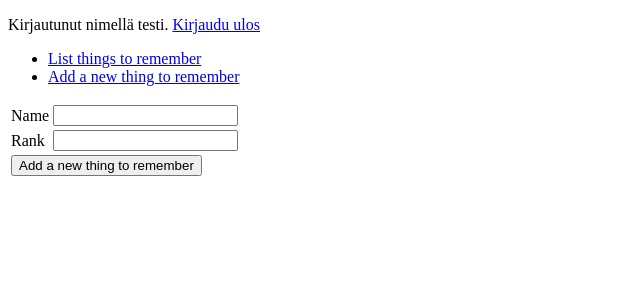
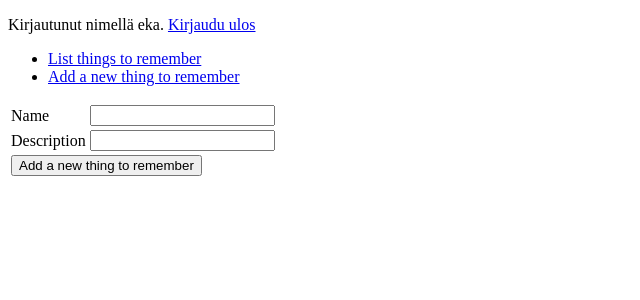
Before and after one commit to jusba/Muistilista, a Flask app: page /things/new/ in a window 1280 px wide. Shown: the top 300 px of the page, without its empty margins (0-640 px from the left). Run offline with Flask 2, Linux system fonts and the light colour scheme; a user stored in the database is signed in.

Commit message:
rank now description and adding new rank class

```diff
--- a/application/__init__.py
+++ b/application/__init__.py
@@ -26,6 +26,9 @@
 from application.auth import models
 # Importing views from auth
 from application.auth import views
+# Importing things for rank
+from application.ranks import models
+from application.ranks import views
 
 #Importing things needed for sign in
 from application.auth.models import User
--- a/application/auth/models.py
+++ b/application/auth/models.py
@@ -11,6 +11,7 @@
     password = db.Column(db.String(144), nullable=False)
 
     things = db.relationship("Thing", backref='account', lazy=True)
+    ranks = db.relationship("Rank", backref='account', lazy=True)
     def __init__(self, name, username, password):
         self.name = name
         self.username = username
--- a/application/templates/things/new.html
+++ b/application/templates/things/new.html
@@ -20,15 +20,15 @@
       </tr>
       <tr>
         <td>
-          {{ form.rank.label }}
+          {{ form.description.label }}
         </td>
         <td>
-          {{ form.rank }}
+          {{ form.description }}
         </td>
 
         <td>
             <ul>
-              {% for error in form.rank.errors %}
+              {% for error in form.description.errors %}
               <li>{{ error }}</li>
               {% endfor %}
             </ul>
--- a/application/templates/things/thing.html
+++ b/application/templates/things/thing.html
@@ -6,7 +6,7 @@
         {% for thing in things %}
     <tr>
       <th>Thing to remember</th>
-      <th>Rank</th>
+      <th>Description</th>
       <th>Thing id</th>
       <th>Thing account id</th>
       <th>Thing date created</th>
@@ -18,7 +18,7 @@
 
     <tr>
       <td>{{ thing.name }}</td>
-      <td>{{ thing.rank }}</td>
+      <td>{{ thing.description }}</td>
       <td>{{ thing.id }}</td>
       <td>{{ thing.account_id }}</td>
       <td>{{ thing.date_created }}</td>
--- a/application/themes/forms.py
+++ /dev/null
@@ -1 +0,0 @@
-print("hello")
--- a/application/themes/models.py
+++ /dev/null
@@ -1 +0,0 @@
-print("hello")
--- a/application/themes/views.py
+++ /dev/null
@@ -1 +0,0 @@
-print("hello")
--- a/application/things/forms.py
+++ b/application/things/forms.py
@@ -3,12 +3,12 @@
 
 class ThingForm(FlaskForm):
     name = StringField("Name" ,[validators.Length(min=2)])
-    rank = StringField("Rank",[validators.Length(max=20)])
+    description = StringField("Description",[validators.Length(max=400)])
     class Meta:
         csrf = False
 
-class RankForm(FlaskForm):
+class DescriptionForm(FlaskForm):
 
-    rank = StringField("Rank",[validators.Length(max=20)])
+    description = StringField("Description",[validators.Length(max=400)])
     class Meta:
         csrf = False
--- a/application/things/views.py
+++ b/application/things/views.py
@@ -3,7 +3,7 @@
 from flask import redirect, render_template, request, url_for
 from application.things.models import Thing
 from application.things.forms import ThingForm
-from application.things.forms import RankForm
+from application.things.forms import DescriptionForm
 from flask_login import login_required, current_user
 
 
@@ -11,7 +11,7 @@
 @app.route("/things", methods=["GET"])
 @login_required
 def things_index():
-    return render_template("things/list.html", things = Thing.query.filter(Thing.account_id == current_user.id).all(),form = RankForm())
+    return render_template("things/list.html", things = Thing.query.filter(Thing.account_id == current_user.id).all(),form = DescriptionForm())
 
 # Showing the page to make new things
 @app.route("/things/new/")
@@ -26,22 +26,22 @@
     if not form.validate():
         return render_template("things/new.html", form = form)
 
-    t = Thing(form.name.data, form.rank.data)
+    t = Thing(form.name.data, form.description.data)
     t.account_id = current_user.id
     db.session().add(t)
     db.session().commit()
 
     return redirect(url_for("things_index"))
-#Changing thing rank
+#Changing thing description
 @app.route("/things/<thing_id>/",methods=["POST"])
 @login_required
-def thing_change_rank(thing_id):
-    form = RankForm()
+def thing_change_description(thing_id):
+    form = DescriptionForm()
     if not form.validate():
         return render_template("things/list.html", form = form)
     t = Thing.query.get(thing_id)
-    t.rank = form.rank.data
-    print("testiii")
+    t.description = form.description.data
+
 
     db.session().commit()
     return redirect(url_for("things_index"))
```
Also changed, not shown: application/ranks/forms.py (added, +8 -0 lines), application/ranks/models.py (added, +16 -0 lines), application/ranks/views.py (added, +30 -0 lines), application/templates/things/list.html (+6 -6 lines), application/things/models.py (+5 -3 lines), application/ranks/__init__.py (added), application/templates/ranks/list.html (added), application/templates/ranks/new.html (added), application/templates/ranks/thing.html (added), application/things.db.
